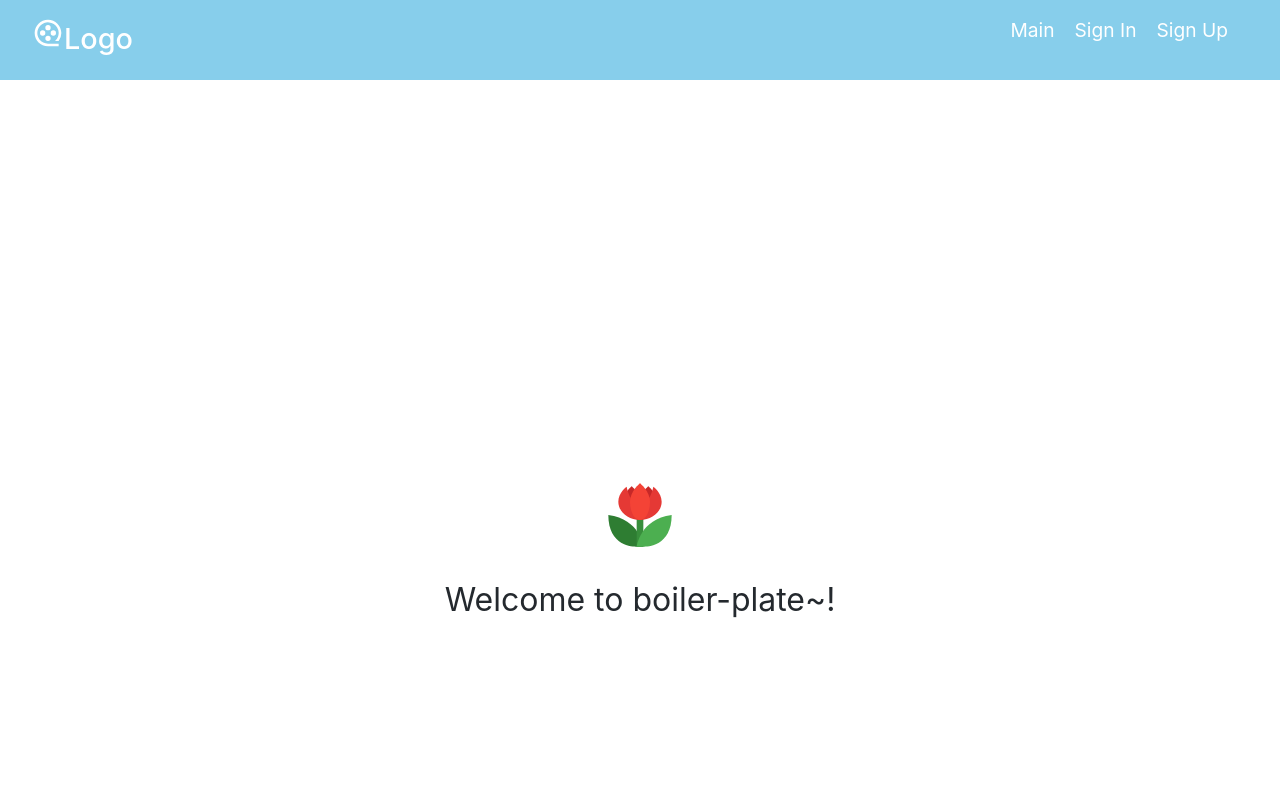
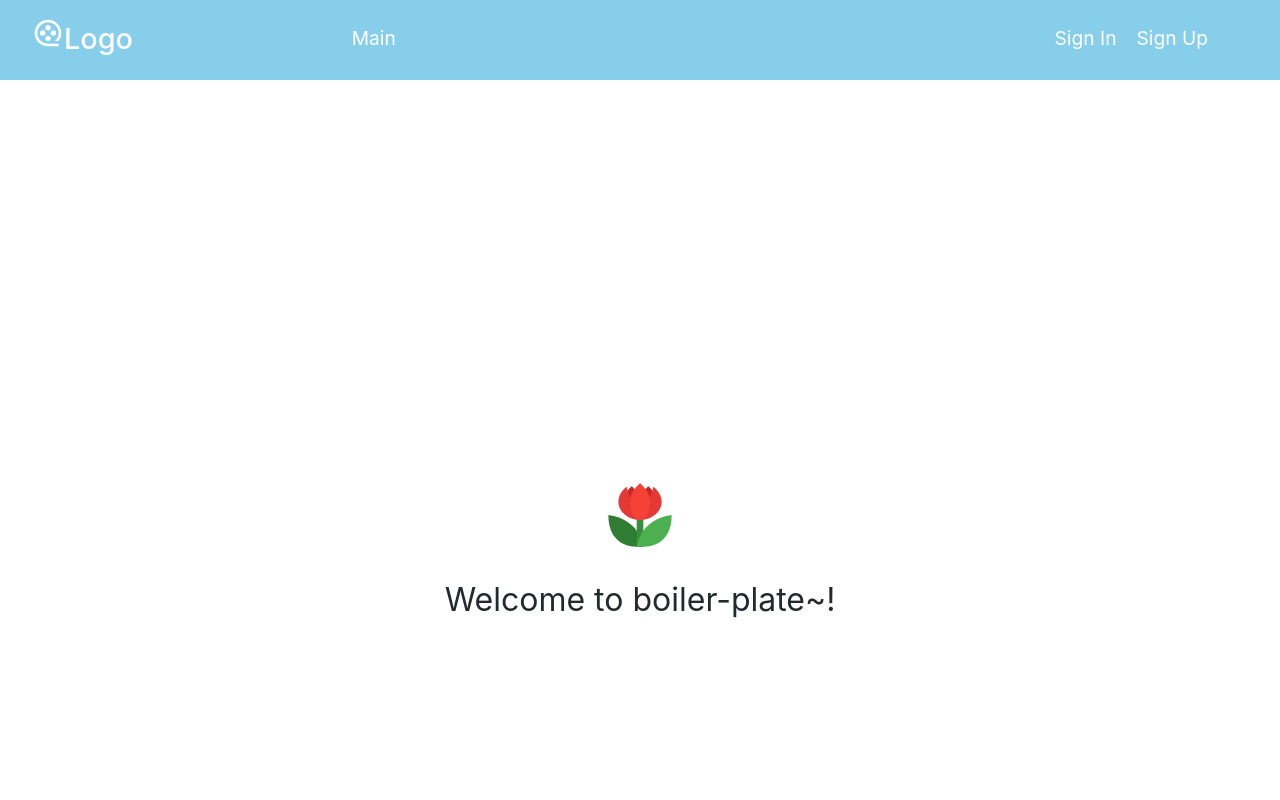
Before and after one commit to vonvolous/boiler-plate, a React (Create React App) app in the folder client/: page / in a window 1280 px wide. Shown: the top 800 px of the page. Built offline with nearby package versions, Linux system fonts and the light colour scheme; no server answers.

Commit message:
edit navbar

```diff
--- a/client/src/components/views/NavBar/NavBar.css
+++ b/client/src/components/views/NavBar/NavBar.css
@@ -40,6 +40,10 @@
     cursor: pointer;
 }
 
+.nav-item {
+    margin-top: 15px;
+}
+
 .logout {
     color:blue;
     background-color: transparent;
--- a/client/src/components/views/NavBar/NavBar.js
+++ b/client/src/components/views/NavBar/NavBar.js
@@ -14,6 +14,8 @@
   const [open, setOpen] = useState(false);
   const user = useSelector(state => state.user)
 
+  const userCheck = user.userData && !user.userData.isAuth;
+
   const onClickHandler = () => {
     axios.get('/api/users/logout')
     .then(response => {
@@ -25,7 +27,6 @@
     })
   }
 
-  if (user.userData && !user.userData.isAuth) {
     return (
       <nav className='navbar'>
         <Link to = '/' className="nav-logo" onClick={() => setOpen(false)}>
@@ -35,11 +36,15 @@
           </p>
         </Link>
         <ul className={open ? 'nav-links active' : 'nav-links'}>
-          <li className='nav-item'>
+          <li className='nav-item' style={{marginRight: '380px'}}>
             <Link to = '/' className='nav-link' onClick={() => setOpen(false)}>
               Main
             </Link>
           </li>
+        </ul>
+
+        {userCheck ? (
+        <ul className={open ? 'nav-links active' : 'nav-links'}>
           <li className='nav-item'>
             <Link to = '/login' className='nav-link' onClick={() => setOpen(false)}>
               Sign In
@@ -50,33 +55,16 @@
               Sign Up
             </Link>
           </li>
-        </ul>
-      </nav>
-    )
-  } else {
-    return (
-      <nav className='navbar'>
-        <Link to = '/' className="nav-logo" onClick={() => setOpen(false)}>
-          <p style={{marginTop: '30px', display: 'flex', flexDirection: 'row', justifyContent: 'center'}}>
-            <RiMovie2Line style={{fontSize: '2rem'}}/>
-            <h2 style={{fonSize: '2rem'}}>Logo</h2>
-          </p>
-        </Link>
+        </ul>) : (
         <ul className={open ? 'nav-links active' : 'nav-links'}>
         <li className='nav-item'>
-            <Link to = '/' className='nav-link' onClick={() => setOpen(false)}>
-            Main
-            </Link>
-          </li>
-          <li className='nav-item'>
           <button className='logout' onClick={onClickHandler}>
-              <FiLogOut style={{fontSize: '1rem'}} />
+            <FiLogOut style={{fontSize: '1rem'}} />&nbsp;Logout
           </button>
         </li>
-        </ul>
+      </ul>)}
     </nav>
     )
 }
-}
 
 export default NavBar
```
Lines whose indentation alone changed are shown as unchanged.
